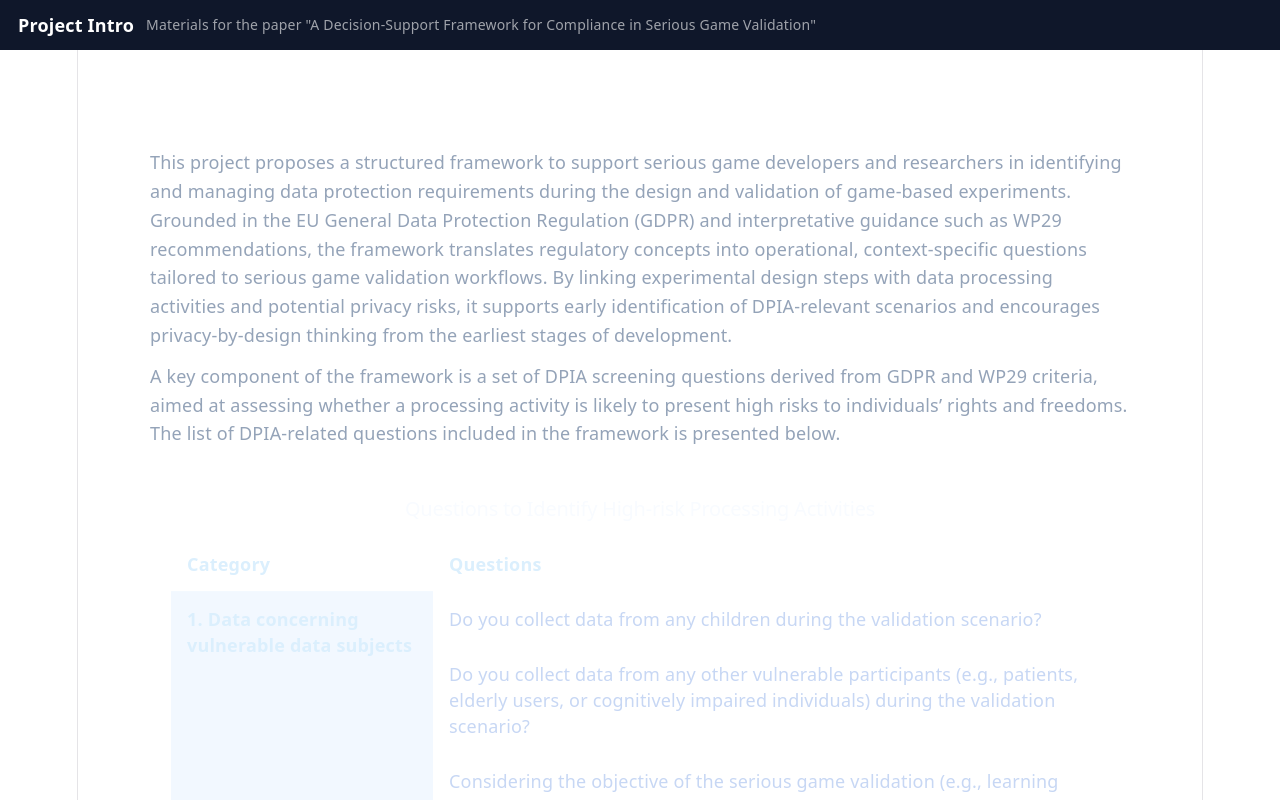
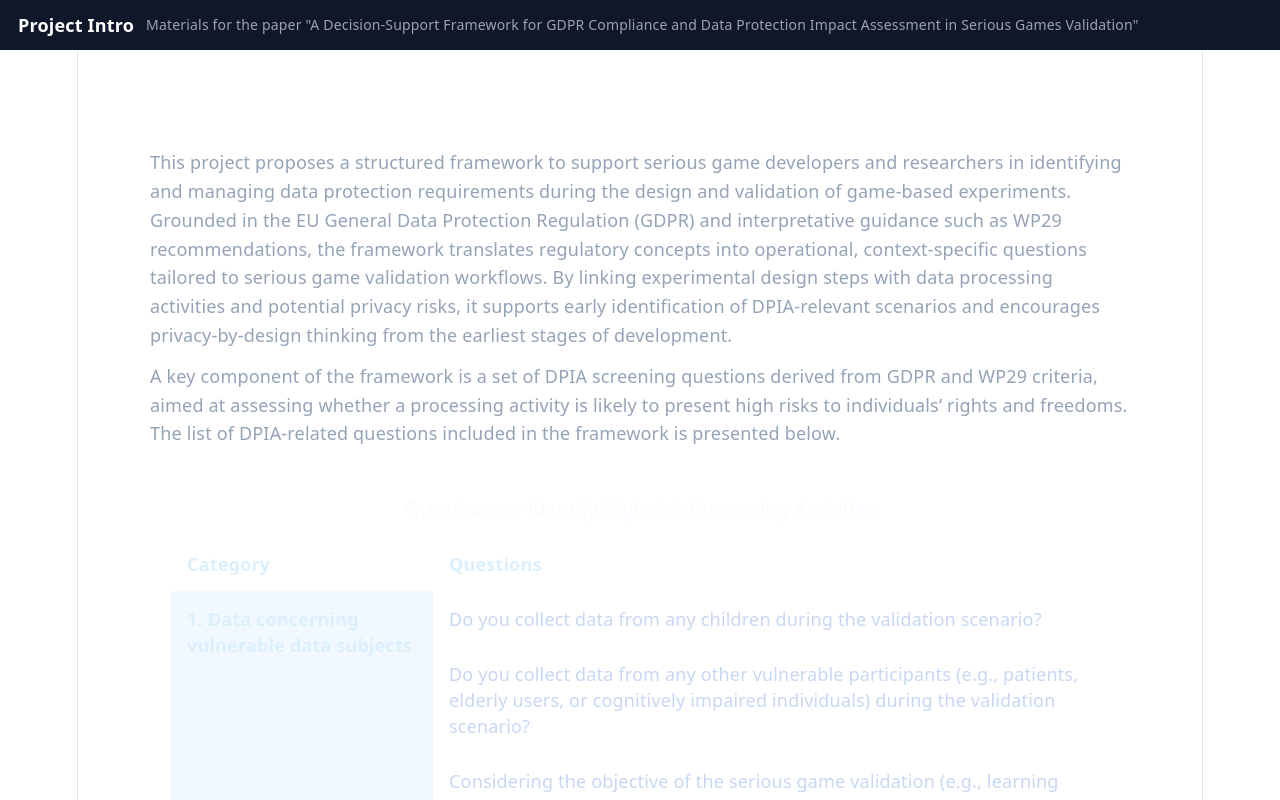
Before and after one commit to e-ucm/legalComplianceTool, a React (Vite) app: page / in a window 1280 px wide. Shown: the top 800 px of the page. Built offline with nearby package versions, Linux system fonts and the light colour scheme.

Commit message:
change the article title

```diff
--- a/index.html
+++ b/index.html
@@ -23,8 +23,9 @@
 				>Project Intro</a
 			>
 			<span style="opacity: 0.6; font-size: 14px"
-				>Materials for the paper "A Decision-Support Framework for Compliance in
-				Serious Game Validation"</span
+				>Materials for the paper "A Decision-Support Framework for GDPR
+				Compliance and Data Protection Impact Assessment in Serious Games
+				Validation"</span
 			>
 		</nav>
 		<div id="root"></div>
--- a/src/App.jsx
+++ b/src/App.jsx
@@ -70,9 +70,10 @@ export default function App() {
 			</section>
 			<div className="footnote">
 				This material has been prepared as part of the research work developed
-				for the paper entitled “A Decision-Support Framework for Compliance in
-				Serious Game Validation”, submitted to the Simposio Internacional de
-				Informática Educativa (SIIE 2026).
+				for the paper entitled “A Decision-Support Framework for GDPR Compliance
+				and Data Protection Impact Assessment in Serious Games Validation”,
+				submitted to the Simposio Internacional de Informática Educativa (SIIE
+				2026).
 			</div>
 		</main>
 	);
```
